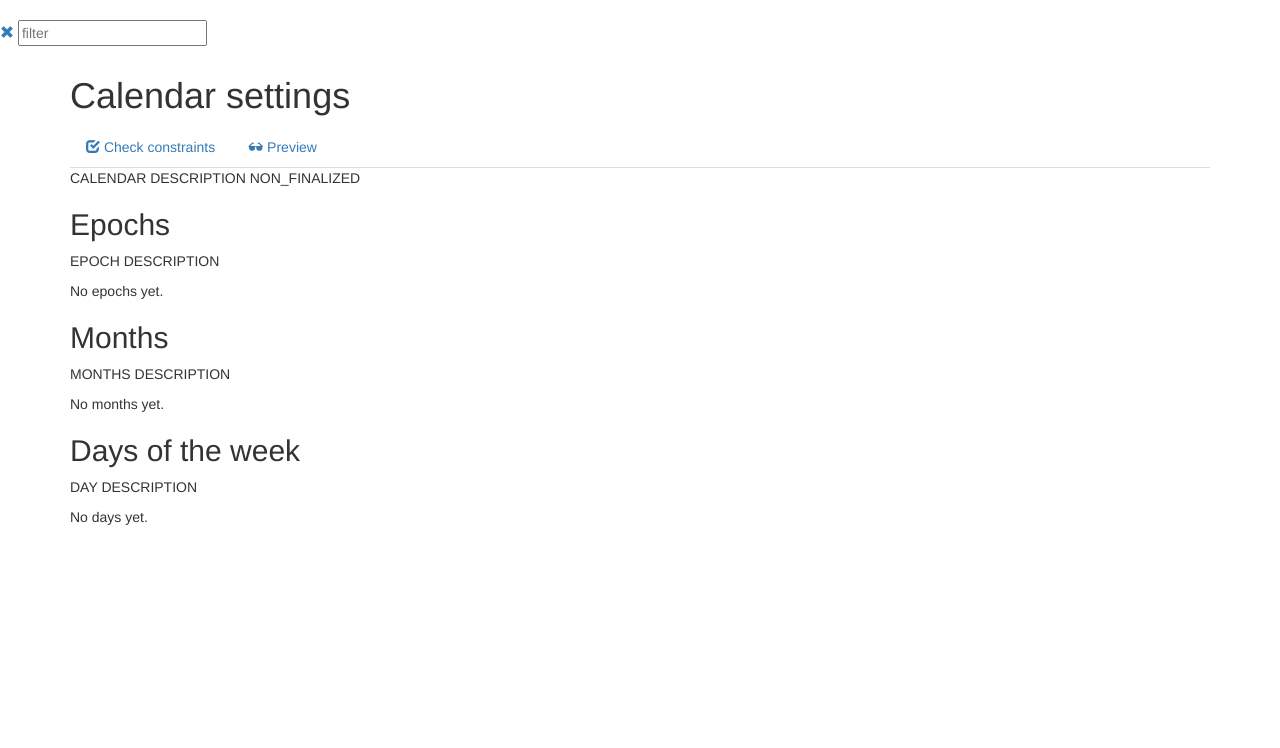
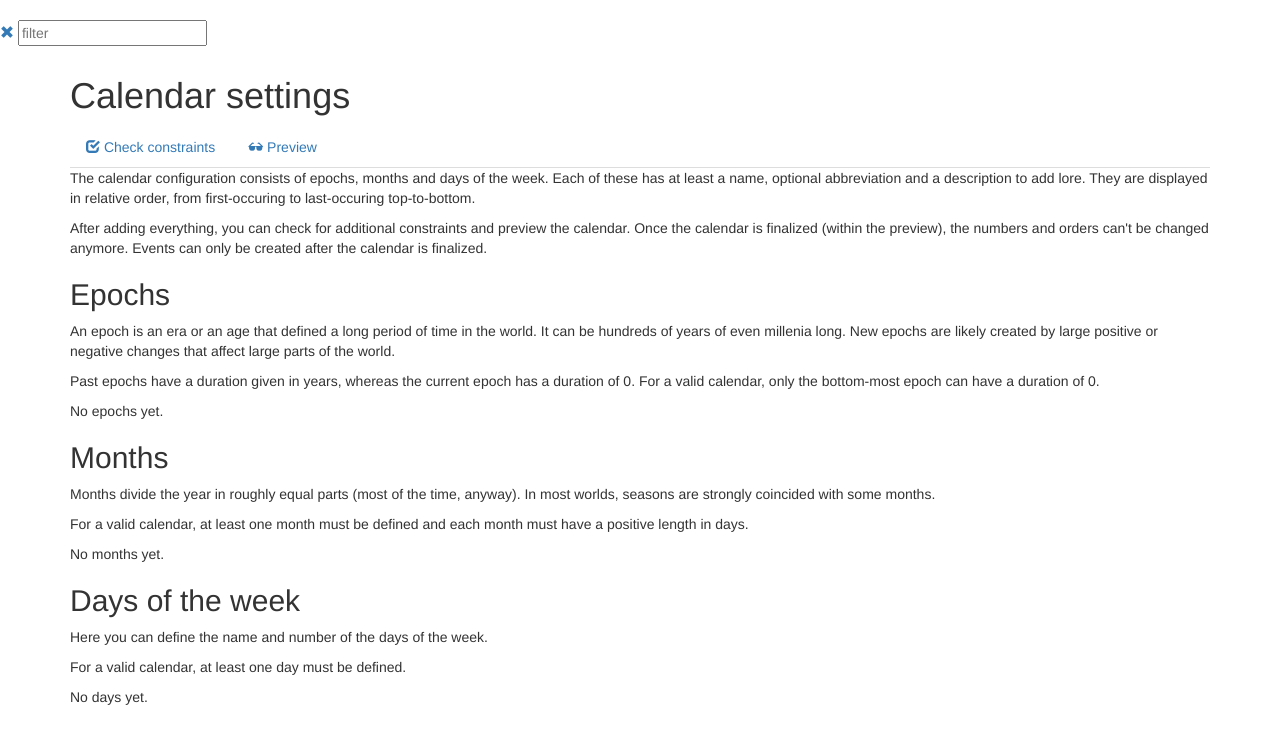
Before and after one commit to TarEnethil/archivar, a Python web app: template app/templates/calendar/settings.html in a window 1280 px wide. Shown: the part 52-800 px from the top of the page. Run offline with Jinja, Linux system fonts and the light colour scheme; the template is opened without the code that fills it, so the values that code supplies are empty; some libraries are stand-ins or nearby versions.

Commit message:
Calendar: add description to calendar setttings
Signed-off-by: Thorben Römer <thorbenroemer@t-online.de>

```diff
--- a/app/templates/calendar/settings.html
+++ b/app/templates/calendar/settings.html
@@ -13,7 +13,9 @@
     </li>
 </ul>
 
-<p>info box finalized</p>
+<p class="alert alert-warning">
+The calendar was finalized, which means no alterations can be made, except for the name, description and abbreviation fields.
+</p>
 {% else %}
 <ul class="nav nav-tabs">
     <li>
@@ -30,7 +32,17 @@
     </li>
 </ul>
 
-<p>CALENDAR DESCRIPTION NON_FINALIZED</p>
+<p>
+The calendar configuration consists of epochs, months and days of the week.
+Each of these has at least a name, optional abbreviation and a description to add lore.
+They are displayed in relative order, from first-occuring to last-occuring top-to-bottom.
+</p>
+
+<p>
+After adding everything, you can check for additional constraints and preview the calendar.
+Once the calendar is finalized (within the preview), the numbers and orders can't be changed anymore.
+Events can only be created after the calendar is finalized.
+</p>
 {% endif %}
 
 <h2>Epochs</h2>
@@ -46,7 +58,16 @@
 </ul>
 {% endif %}
 
-<p>EPOCH DESCRIPTION</p>
+<p>
+An epoch is an era or an age that defined a long period of time in the world.
+It can be hundreds of years of even millenia long.
+New epochs are likely created by large positive or negative changes that affect large parts of the world.
+</p>
+
+<p>
+Past epochs have a duration given in years, whereas the current epoch has a duration of 0.
+For a valid calendar, only the bottom-most epoch can have a duration of 0.
+</p>
 
 {% if epochs %}
 <table class="table table-hover table-striped">
@@ -117,7 +138,14 @@
 </ul>
 {% endif %}
 
-<p>MONTHS DESCRIPTION</p>
+<p>
+Months divide the year in roughly equal parts (most of the time, anyway).
+In most worlds, seasons are strongly coincided with some months.
+</p>
+
+<p>
+For a valid calendar, at least one month must be defined and each month must have a positive length in days.
+</p>
 
 {% if months %}
 <table class="table table-hover table-striped">
@@ -180,7 +208,13 @@
 </ul>
 {% endif %}
 
-<p>DAY DESCRIPTION</p>
+<p>
+Here you can define the name and number of the days of the week.
+</p>
+
+<p>
+For a valid calendar, at least one day must be defined.
+</p>
 
 {% if days %}
 <table class="table table-hover table-striped">
```
